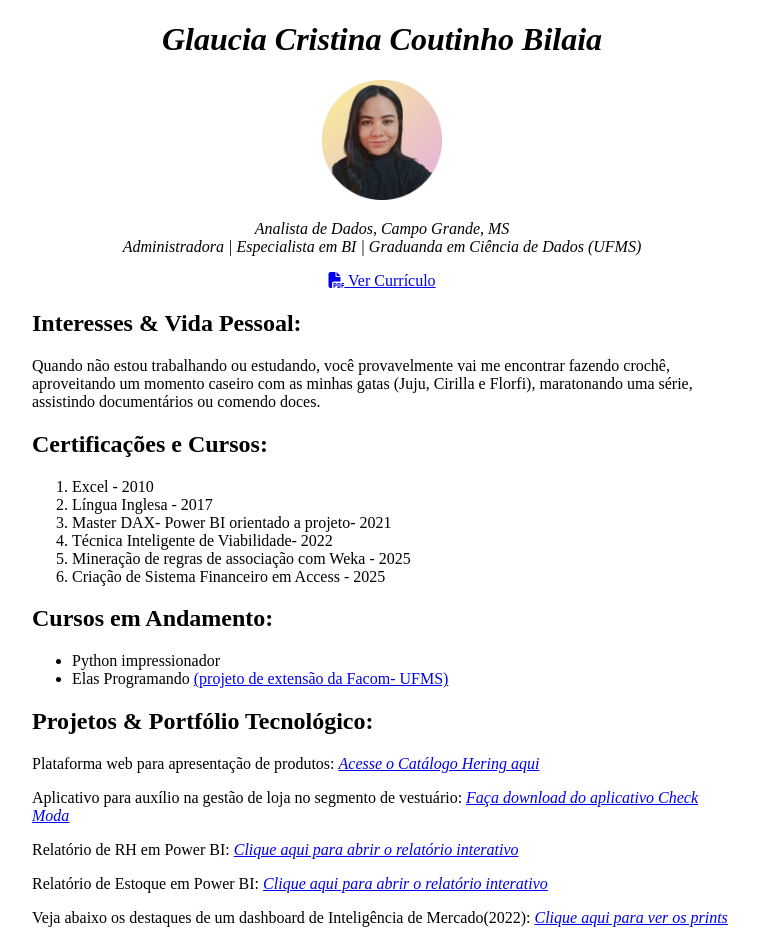
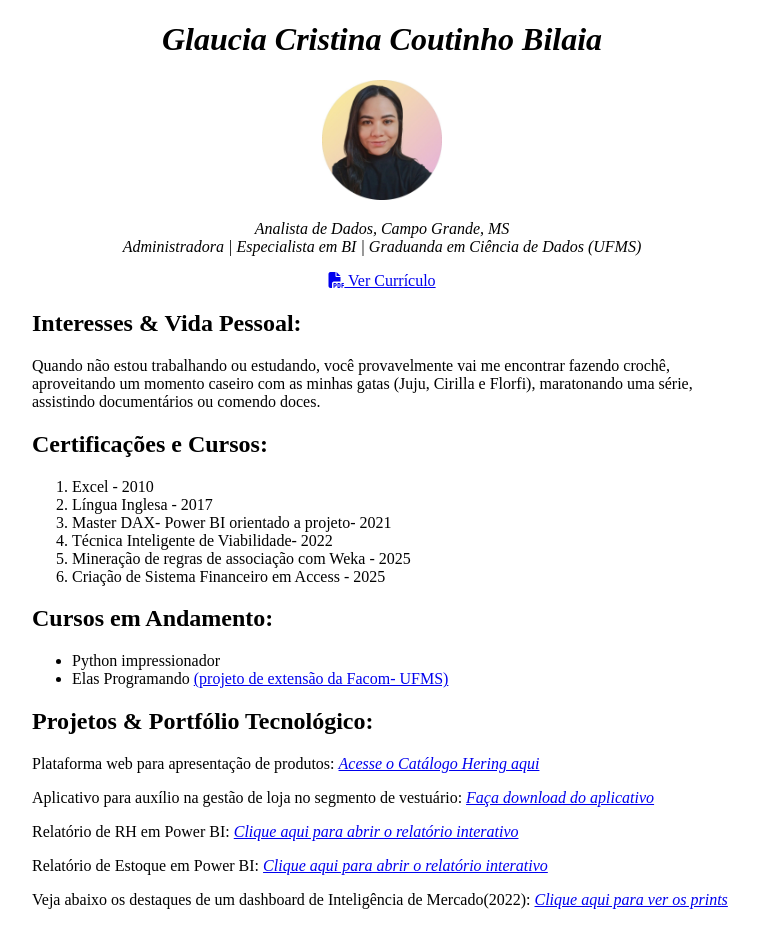
Before and after one commit to GlauciaBilaia/apresentacao, a plain HTML site: page index.html in a window 1280 px wide. Shown: the whole page, without its empty margins (258-1017 px from the left). Drawn offline with Linux system fonts and the light colour scheme.

Commit message:
Add files via upload

```diff
--- a/index.html
+++ b/index.html
@@ -48,7 +48,7 @@
                 </a></p>
             <p>Aplicativo para auxílio na gestão de loja no segmento de vestuário:
                 <a href="https://github.com/GlauciaBilaia/checkmoda/releases/download/v1.0.0/Check_Moda.apk" target="_blank" class="app">
-                <em>Faça download do aplicativo Check Moda</em>
+                <em>Faça download do aplicativo</em>
                 </a></p>
             <p>Relatório de RH em Power BI:
                 <a href="https://app.powerbi.com/view?r=eyJrIjoiM2RhMTZkODctNGM2Zi00ZmI4LThmMzYtZjAxMjc0MzRiYTk0IiwidCI6IjU1MzI0ZDViLTI3MWEtNGUzMy05MmI5LTU4YWI3NWE0N2YzNiJ9" target="_blank" rel="noopener noreferrer">
```
